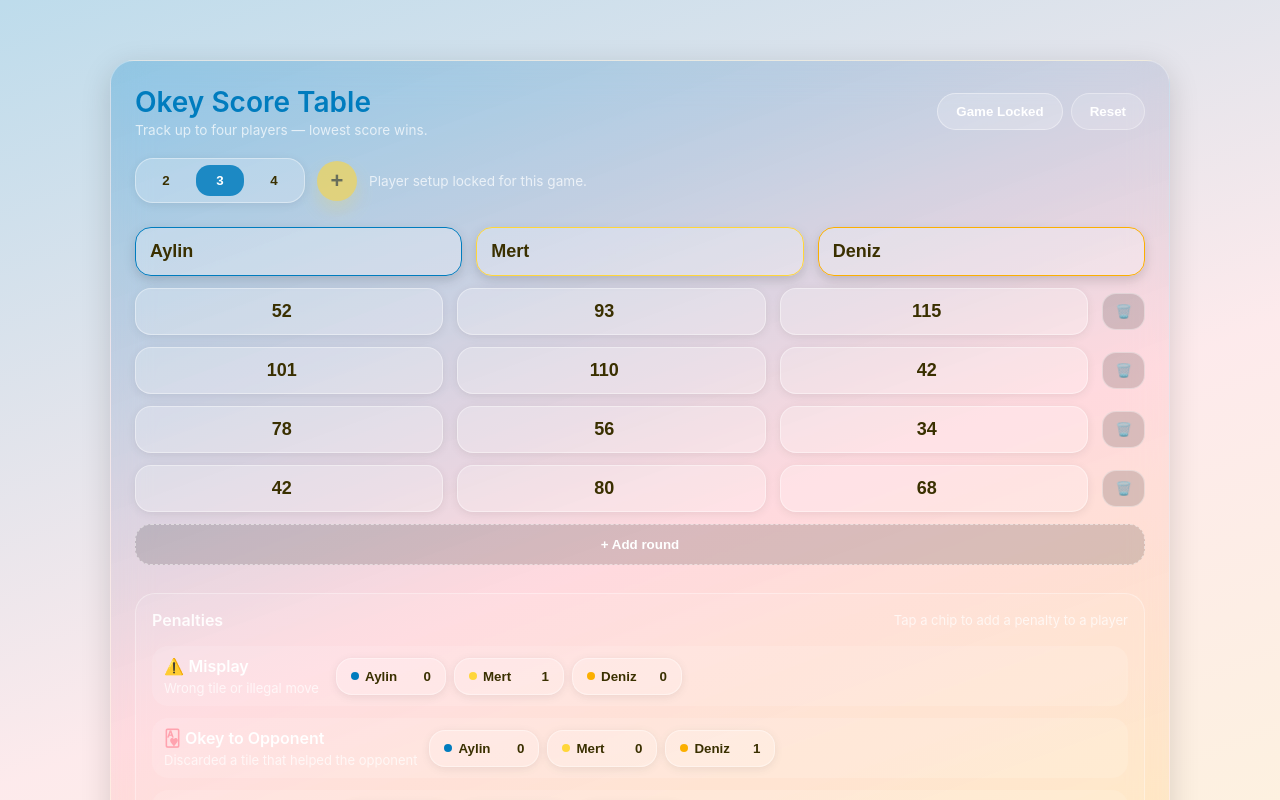
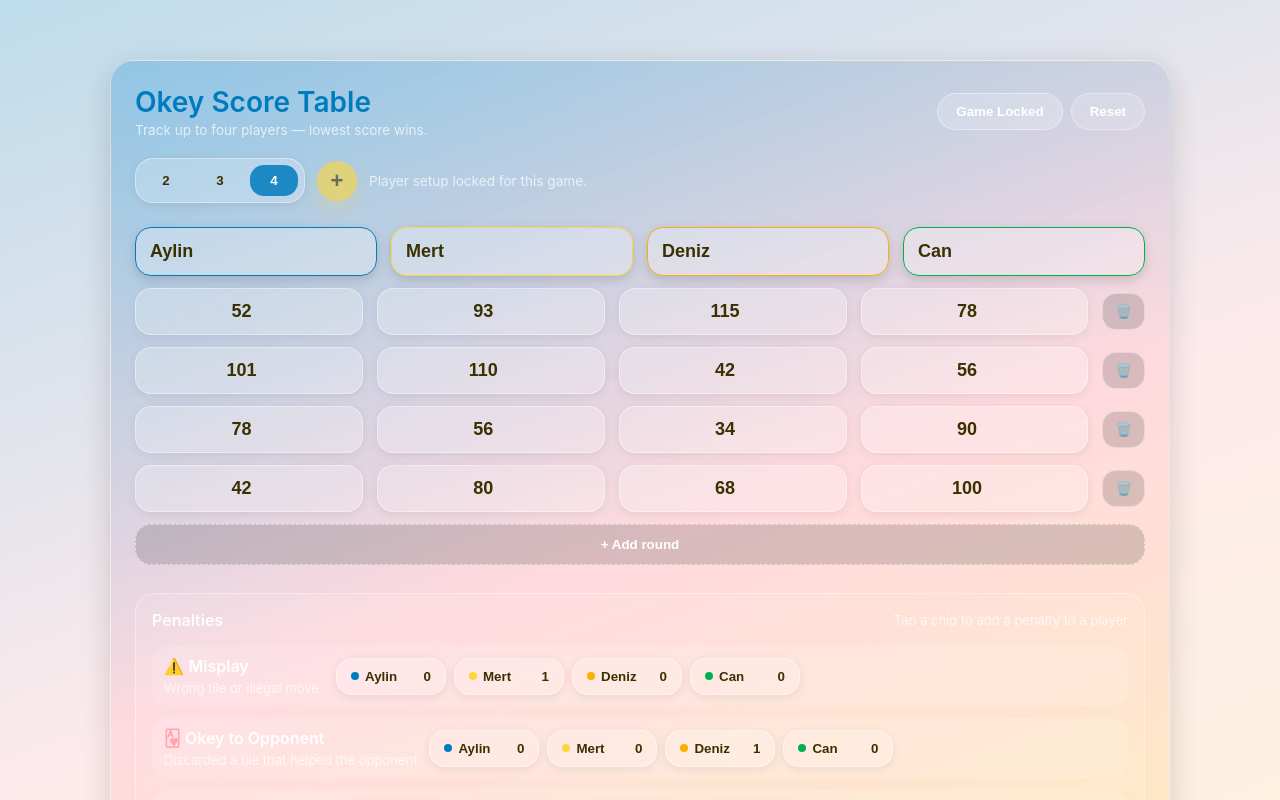
Before and after one commit to TugrulGit/okey-score-tracker, a Next.js app in the folder apps/web/: page /score_board in a window 1280 px wide. Shown: the top 800 px of the page. Built offline with nearby package versions, Linux system fonts and the light colour scheme.

Commit message:
feat: update ScoreBoard component with additional player and round data

```diff
--- a/apps/web/src/pages/score_board.tsx
+++ b/apps/web/src/pages/score_board.tsx
@@ -19,12 +19,12 @@ export default function ScoreBoardPage() {
       >
         <ScoreBoard
           title="Okey Score Table"
-          initialPlayers={['Aylin', 'Mert', 'Deniz']}
+          initialPlayers={['Aylin', 'Mert', 'Deniz', 'Can']}
           initialRounds={[
-            { scores: [52, 93, 115] },
-            { scores: [101, 110, 42] },
-            { scores: [78, 56, 34] },
-            { scores: [42, 80, 68] }
+            { scores: [52, 93, 115, 78] },
+            { scores: [101, 110, 42, 56] },
+            { scores: [78, 56, 34, 90] },
+            { scores: [42, 80, 68, 100] }
           ]}
           initialPenalties={[
             { misplay: 0, okeyToOpponent: 0, slowPlay: 0 },
```
